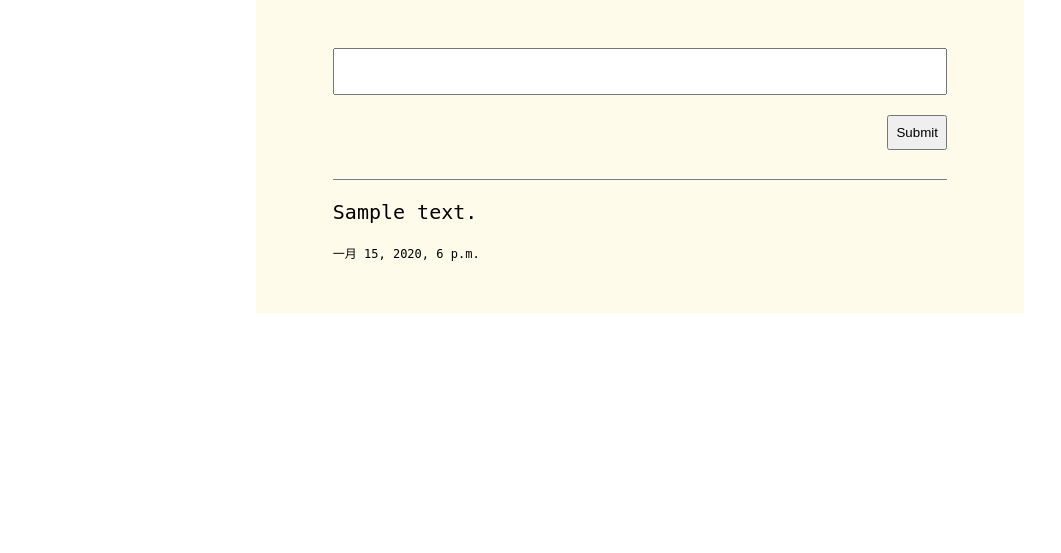
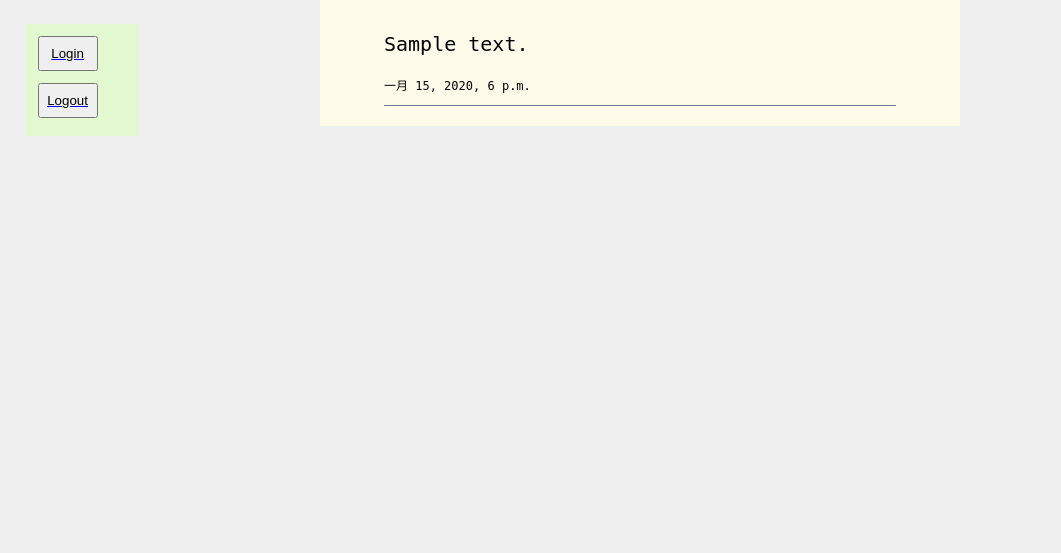
Before and after one commit to wkeiss/lonelyisland, a Django app: page / in a window 1280 px wide. Shown: the top 553 px of the page, without its empty margins (0-1061 px from the left). Run offline with Django 3.2, Linux system fonts and the light colour scheme; tables that the repository leaves empty hold one stand-in row (values such as "Sample post").

Commit message:
add only logged in user can post feature

```diff
--- a/lonelyisland/settings.py
+++ b/lonelyisland/settings.py
@@ -26,7 +26,7 @@ BASE_DIR = Path(__file__).resolve().parent.parent
 SECRET_KEY = os.getenv('SECRET_KEY')
 
 # SECURITY WARNING: don't run with debug turned on in production!
-DEBUG = False
+DEBUG = True
 
 ALLOWED_HOSTS = []
 
@@ -122,3 +122,4 @@ USE_TZ = True
 # https://docs.djangoproject.com/en/3.1/howto/static-files/
 
 STATIC_URL = '/static/'
+LOGIN_REDIRECT_URL = '/'
--- a/lonelyisland/urls.py
+++ b/lonelyisland/urls.py
@@ -19,4 +19,5 @@ from django.urls import include, path
 urlpatterns = [
 	path('', include('posts.urls')),
     path('admin/', admin.site.urls),
+    path('accounts/', include('django.contrib.auth.urls')),
 ]
--- a/posts/static/css/styles.css
+++ b/posts/static/css/styles.css
@@ -1,13 +1,32 @@
 html{
 	padding: 0;
 	margin: 0;
-	font-family: Roboto, sans-serif;
+	font-family: 12px/1.5 Tahoma,Helvetica,Arial,SimSun,sans-serif;
 	box-sizing: border-box;
 }
 
 body{
 	margin: 0;
-	background-color: #fff;
+	padding: 0;
+	background-color: rgb(239, 239, 239)
+}
+
+div#sidebar{
+	position: fixed;
+	background-color: #E2F8CE;
+	left: 2%;
+	top: 3%;
+	height: 7em;
+	width: 7em;
+}
+
+#sidebar button{
+	display: block;
+	margin: 12px;
+	height: 35px;
+	width: 60px;
+	text-align: center;
+	border-radius: 0.5;
 }
 
 .searchArea input{
@@ -34,11 +53,11 @@ i.fa-search{
 }
 
 div#main{
-	margin-top: 100px;
+	background-color: #FFFBEB;
+	padding-top: 12px;
 	padding-bottom: 20px;
-	background-color: #FFFBEB;
 	background-attachment: relative;
-	width: 60%;
+	width: 50%;
 	margin: 0 auto;
 }
 
@@ -76,20 +95,21 @@ label{
 }
 
 section#post{
-	margin: 32px auto;
+	margin: 0 auto;
+	padding: 0;
 	width: 80%;
 	height: 100%;
 	/*border: 1px solid blue;*/
 }
 
 #post .item{
-	border-top: 0.5px solid slategray;
+	border-bottom: 0.5px solid slategray;
 	width: 100%;
 	padding: 0;
 	margin: 0;
 }
 
-#post .content{
+#post pre.content{
 	white-space: normal;
 	box-sizing: border-box;
 	/*overflow: hidden;*/
@@ -116,6 +136,7 @@ li .repost{
 }
 
 .fa-arrow-up{
+
 	position: fixed;
 	right: 6%;
 	bottom: 6%;
--- a/posts/templates/posts/index.html
+++ b/posts/templates/posts/index.html
@@ -7,6 +7,10 @@
 	<link rel="stylesheet" href="https://cdnjs.cloudflare.com/ajax/libs/font-awesome/4.7.0/css/font-awesome.min.css">
 </head>
 <body>
+	<div id="sidebar">
+		<a href="{% url 'login' %}"><button>Login</button></a>
+		<a href="{% url 'logout' %}"><button>Logout</button></a>
+	</div>
 
 	<div class="searchArea">
 		<i class="fa fa-search"></i>
@@ -16,12 +20,16 @@
 
 	<div id="main">
 
+		{% block content %}
+		{% if user.is_authenticated %}
 		  <form id="textarea" action="{% url 'index' %}" method="post">
 		   	{% csrf_token %}
 		   	{{ post_form.as_p }}
 		  	<!--textarea id="input" name="input" required></textarea-->
 		  	<input type="submit" value="Submit" id="postBtn">
 		  </form>
+		{% endif %}
+		{% endblock %}
 
 
 		<section id="post">
```
Lines whose indentation alone changed are shown as unchanged.
